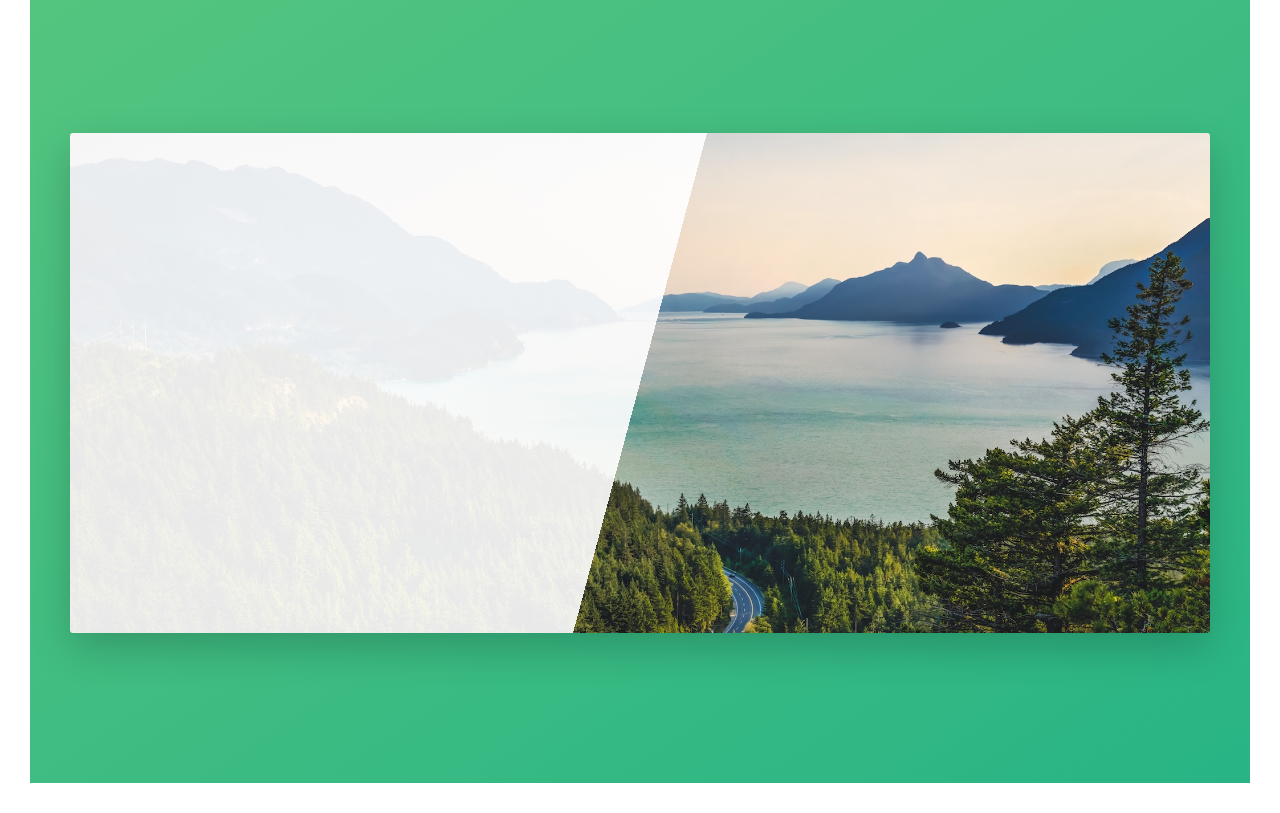
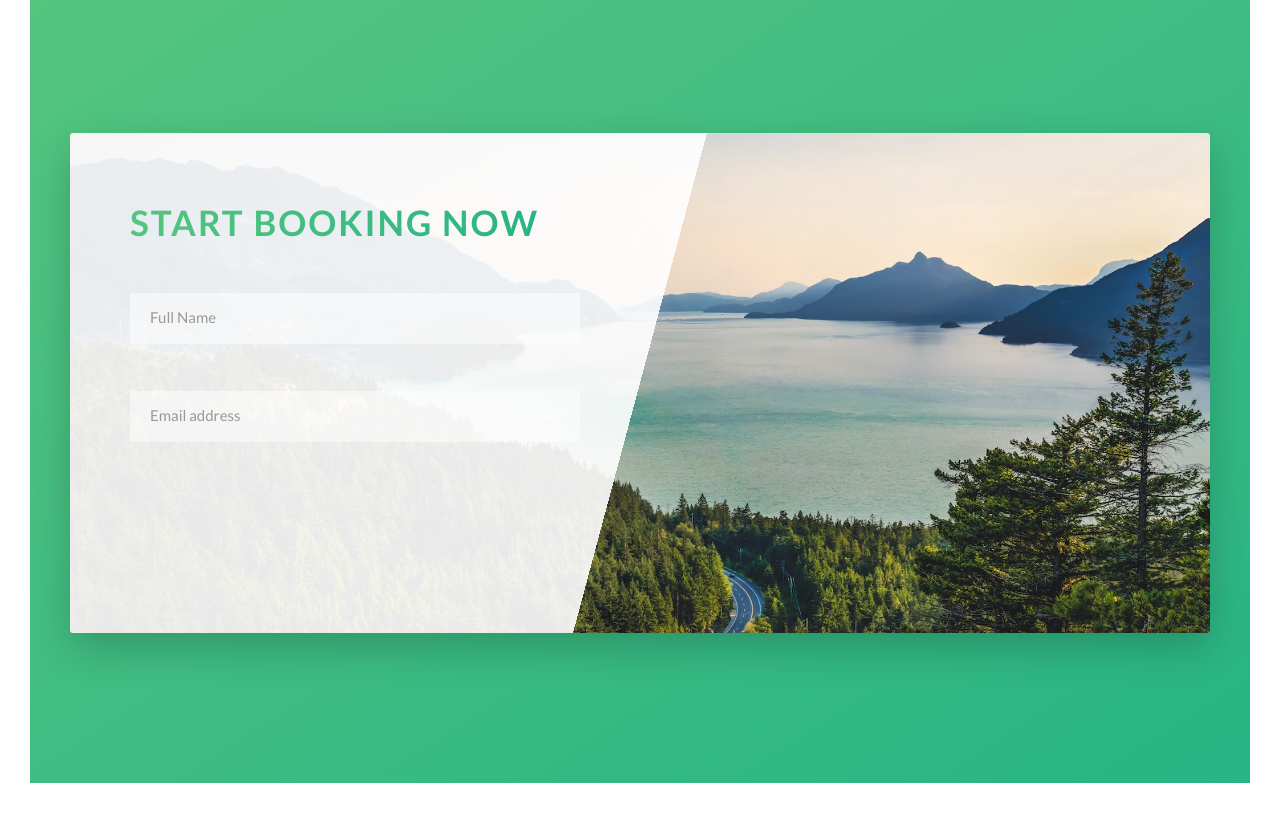
Before and after one commit to DZamora54/advancedCssCourse, a website: page natours/index.html in a window 1280 px wide. Shown: the part 4440-5253 px from the top of the page. Drawn offline with Linux system fonts and the light colour scheme.

Commit message:
added more styling to the booking section including animation in the input field and label

```diff
--- a/natours/index.html
+++ b/natours/index.html
@@ -277,7 +277,25 @@
         <section class="section-book">
           <div class="row">
             <div class="book">
+              <div class="book__form">
+                <form action="#" class="form">
+                  <div class="u-margin-bottom-medium">
+                    <h2 class="heading-secondary">
+                      Start booking now
+                    </h2>
+                  </div>
 
+                  <div class="form__group">
+                    <input type="text" class="form__input" placeholder="Full Name" id="name" required>
+                    <label for="name" class="form__label">Full Name</label>
+                  </div>
+
+                  <div class="form__group">
+                    <input type="email" class="form__input" placeholder="Email address" id="email" required>
+                    <label for="email" class="form__label">Email address</label>
+                  </div>
+                </form>
+              </div>
             </div>
           </div>
         </section>
--- a/natours/sass/abstracts/_variables.scss
+++ b/natours/sass/abstracts/_variables.scss
@@ -21,6 +21,7 @@ $color-grey-light-1: #f7f7f7;
 $color-grey-light-2: #eee;
 
 $color-grey-dark: #777;
+$color-grey-dark-2: #999;
 $color-white: #fff;
 $color-black: #000;
 
--- /dev/null
+++ b/natours/sass/components/_form.scss
@@ -0,0 +1,49 @@
+.form {
+  &__group:not(:last-child) {
+    margin-bottom: 2rem;
+
+  }
+
+  &__input {
+    font-size: 1.5rem;
+    font-family: inherit;
+    color: inherit;
+    padding: 1.5rem 2rem;
+    border-radius: 2px;
+    background-color: rgba($color-white, .5);
+    border: none;
+    border-bottom: 3px solid transparent;
+    width: 100%;
+    display: block;
+
+    &:focus {
+      outline: none;
+      box-shadow: 0 1rem 2rem rgba($color-black, .1);
+      border-bottom: 3px solid $color-primary;
+    }
+
+    &:focus:invalid {
+      border-bottom: 3px solid $color-secondary-dark;
+    }
+
+    &::-webkit-input-placeholder {
+      color: $color-grey-dark-2;
+    }
+  }
+
+  &__label {
+    font-size: 1.2rem;
+    font-weight: 700;
+    margin-left: 2rem;
+    margin-top: .7rem;
+    display: block;
+    transition: all .3s;
+  }
+
+  // using the adjacent sibling selector
+  &__input:placeholder-shown + &__label {
+    opacity: 0;
+    visibility: hidden;
+    transform: translateY(-4rem);
+  }
+}
--- a/natours/sass/main.scss
+++ b/natours/sass/main.scss
@@ -16,6 +16,7 @@
 @import "components/card";
 @import "components/story";
 @import "components/bg-video";
+@import "components/form";
 
 @import "layouts/header";
 @import "layouts/grid";
--- a/natours/sass/pages/_home.scss
+++ b/natours/sass/pages/_home.scss
@@ -50,7 +50,10 @@
   background-size: cover;
   border-radius: 3px;
   box-shadow: 0 1.5rem 4rem rgba($color-black, .2);
-
   height: 50rem;
 
+  &__form {
+    width: 50%;
+    padding: 6rem;
+  }
 }
```
Also changed, not shown: natours/css/style.css.
